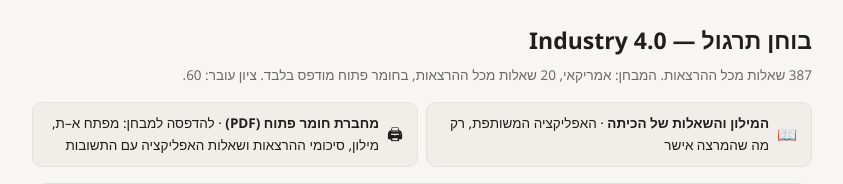
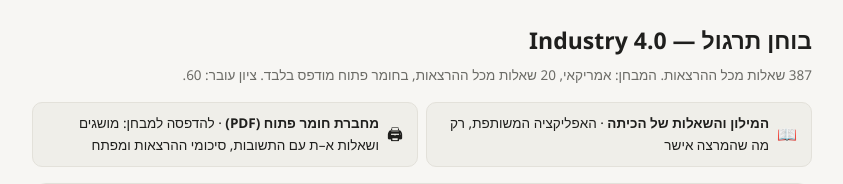
Before and after one commit to bohanyzahal-cyber/industry40-quiz, a plain HTML site: page index.html in a window 1280 px wide. Shown: the top 184 px of the page, without its empty margins (218-1061 px from the left). Drawn offline with Linux system fonts and the light colour scheme.

Commit message:
מחברת חומר פתוח חדשה: קודם מושגים ושאלות א–ת, אחר כך הסיכומים
רוב שאלות המבחן מגיעות מהאפליקציה, ולכן המחברת בנויה עכשיו כך שאפשר למצוא
שאלה ותשובה מהר:
- עמוד ראשון אחרי השער: מה המרצה אמר על המבחן בשיעור המסכם.
- חלק א׳: כל המושגים לפי א–ת. לכל מושג ההגדרה, הפניה לעמוד בסיכום, והשאלות
  עליו עם התשובה הנכונה — שאלות האפליקציה (★, עם ההסבר) ושאלות אתר התרגול.
  המסיחים הישנים של שאלות האפליקציה לא מודפסים, כי במבחן הם משתנים.
- חלק ב׳: סיכומי ההרצאות במלואם, ובהרצאה 8 גם השיעור המסכם (PPP, PFI ו-BOT).
- מפתח א–ת בסוף.
83 עמודים, בלי סיכום הרצאה 7. התיאור באתר וב-README עודכן.

Co-Authored-By: Claude Opus 5.5 <noreply@anthropic.com>

```diff
--- a/index.html
+++ b/index.html
@@ -166,7 +166,7 @@ header .sub{color:var(--muted);font-size:13.5px;margin-bottom:16px;}
       <i>📖</i><span><b>המילון והשאלות של הכיתה</b> · האפליקציה המשותפת, רק מה שהמרצה אישר</span>
     </a>
     <a class="aid" href="industry40-open-book.pdf" target="_blank" rel="noopener">
-      <i>🖨</i><span><b>מחברת חומר פתוח (PDF)</b> · להדפסה למבחן: מפתח א–ת, מילון, סיכומי ההרצאות ושאלות האפליקציה עם התשובות</span>
+      <i>🖨</i><span><b>מחברת חומר פתוח (PDF)</b> · להדפסה למבחן: מושגים ושאלות א–ת עם התשובות, סיכומי ההרצאות ומפתח</span>
     </a>
   </div>
 </header>
```
Also changed, not shown: src/template.html (+1 -1 lines), 2 other files.
